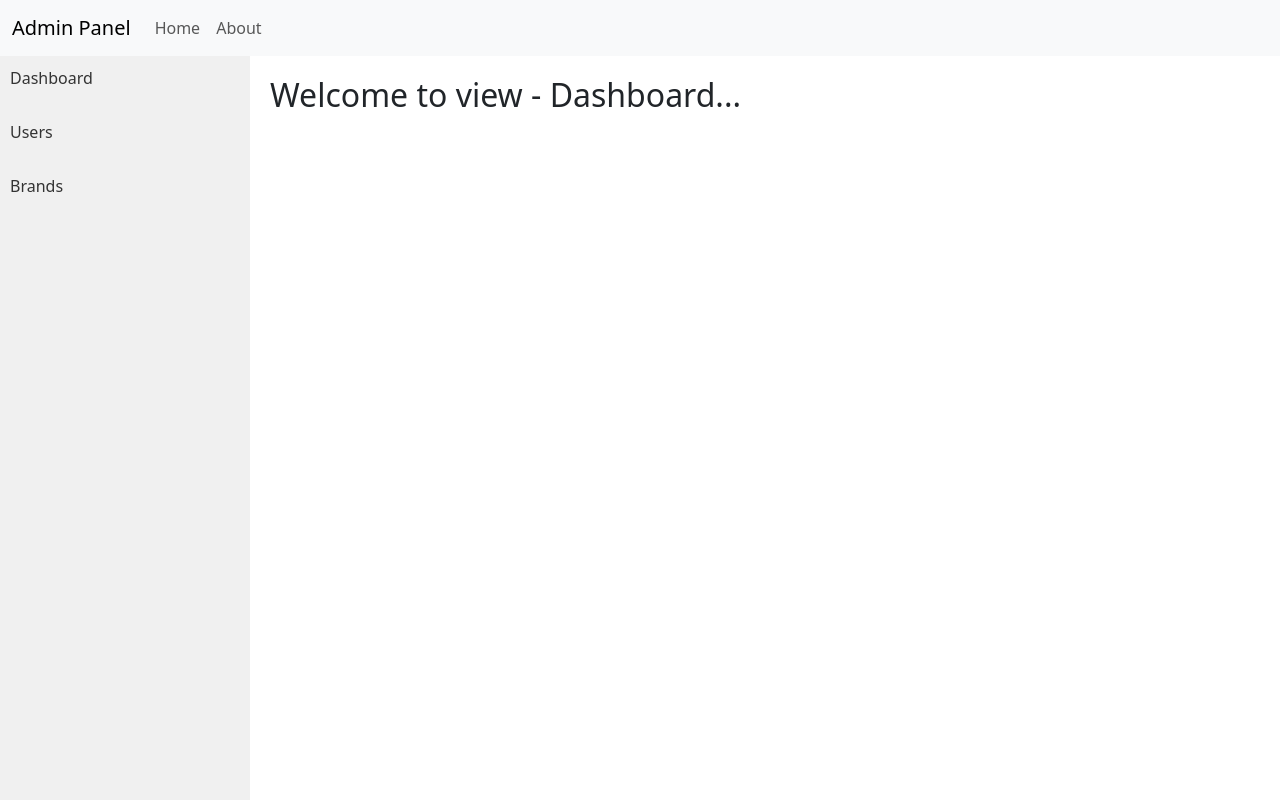
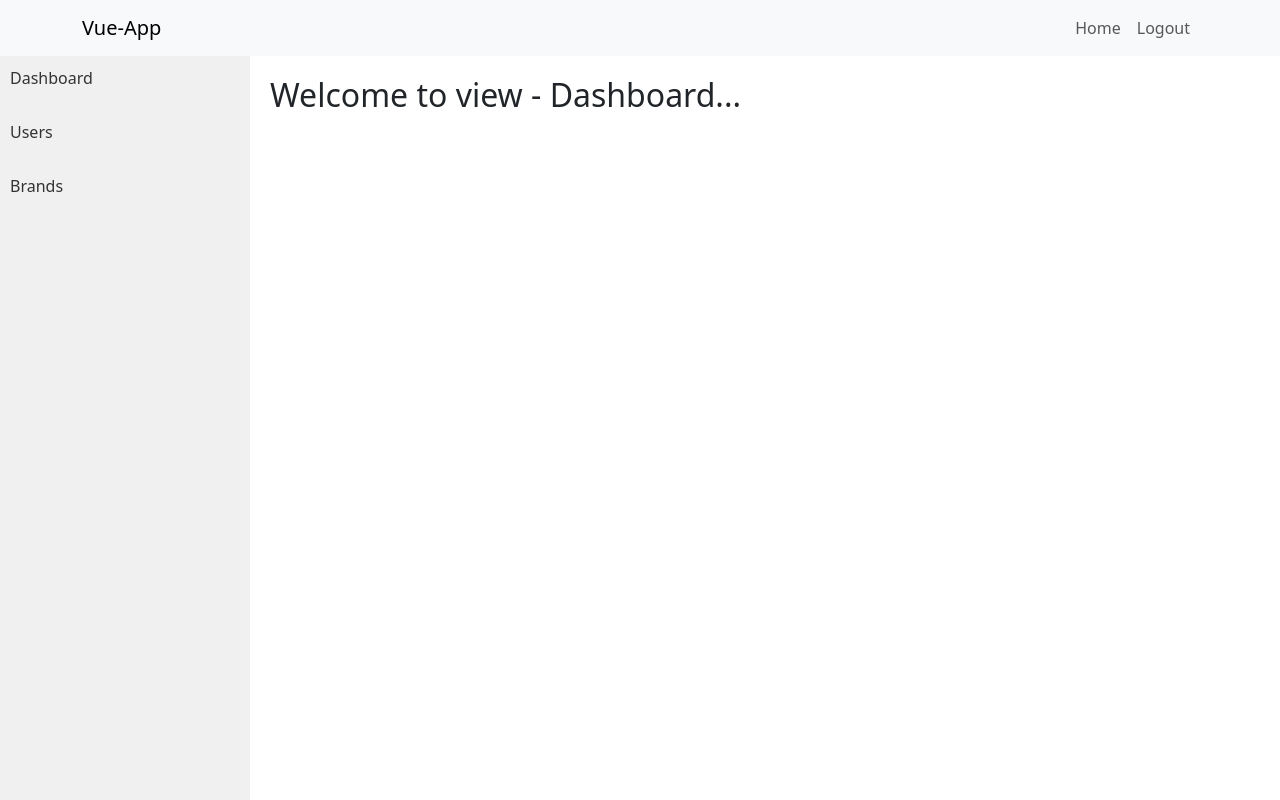
Before and after one commit to farhanfahidurrahim/POS-Software-Frontend-VueJs, a Vue app: page / in a window 1280 px wide. Built offline with nearby package versions, Linux system fonts and the light colour scheme; sample sign-in values are in the browser's storage.

Commit message:
logn, auth, logout

```diff
--- a/src/components/Navbar.vue
+++ b/src/components/Navbar.vue
@@ -1,41 +1,53 @@
 <template>
   <nav class="navbar navbar-expand-lg navbar-light bg-light">
-    <div class="container-fluid">
-      <router-link class="navbar-brand" to="/">Admin Panel</router-link>
-      <button
-        class="navbar-toggler"
-        type="button"
-        data-bs-toggle="collapse"
-        data-bs-target="#navbarSupportedContent"
-        aria-controls="navbarSupportedContent"
-        aria-expanded="false"
-        aria-label="Toggle navigation"
-      >
+    <div class="container">
+      <router-link class="navbar-brand" to="/">Vue-App</router-link>
+
+      <button class="navbar-toggler" type="button" data-bs-toggle="collapse" data-bs-target="#navbarNav" aria-controls="navbarNav" aria-expanded="false" aria-label="Toggle navigation">
         <span class="navbar-toggler-icon"></span>
       </button>
 
-      <div class="collapse navbar-collapse" id="navbarSupportedContent">
-        <ul class="navbar-nav me-auto mb-2 mb-lg-0">
+      <div class="collapse navbar-collapse" id="navbarNav">
+        <ul class="navbar-nav ms-auto">
           <li class="nav-item">
-            <router-link class="nav-link" to="/dashboard">Home</router-link>
+            <router-link class="nav-link" to="/">Home</router-link>
           </li>
-          <li class="nav-item">
-            <router-link class="nav-link" to="/users">About</router-link>
+          <li class="nav-item" v-if="isLoggedIn">
+            <button @click="logout" class="btn btn-link nav-link">Logout</button>
           </li>
-          <!-- Add more navbar links as needed -->
+          <li class="nav-item" v-else>
+            <router-link class="nav-link" to="/login">Login</router-link>
+          </li>
         </ul>
-        <div class="d-flex">
-          <!-- Navbar right content -->
-        </div>
       </div>
     </div>
   </nav>
 </template>
 
 <script setup>
-// Add any logic here if needed
+import { ref, computed } from "vue";
+import { useRouter } from "vue-router";
+import axios from "../http.js";
+
+const router = useRouter();
+
+const isLoggedIn = computed(() => {
+  // Check if user is logged in based on presence of token
+  return !!localStorage.getItem("authToken");
+});
+
+const logout = () => {
+  // Clear token from local storage
+  localStorage.removeItem("authToken");
+
+  // Clear Axios header
+  delete axios.defaults.headers.common["Authorization"];
+
+  // Redirect to login page
+  router.push({ name: "Login" });
+};
 </script>
 
 <style scoped>
-/* Add custom navbar styles */
+/* Your custom styles for the Navbar */
 </style>
--- a/src/router.js
+++ b/src/router.js
@@ -1,44 +1,54 @@
 import { createWebHistory, createRouter } from "vue-router";
 import Login from "./views/Auth/Login.vue";
+import Dashboard from "./views/Dashboard.vue";
+import User from "./views/User.vue";
+import BrandList from "./views/Brand/BrandList.vue";
+import BrandCreate from "./views/Brand/BrandCreate.vue";
 import BrandEdit from "./views/Brand/BrandEdit.vue";
-import BrandCreate from "./views/Brand/BrandCreate.vue";
 
 const routes = [{
         path: "/",
-        component: () =>
-            import ("./views/Dashboard.vue"),
+        name: "Home",
+        component: Dashboard,
+        meta: { requiresAuth: true }, // Example: Requires authentication
     },
     {
         path: "/login",
         name: "Login",
         component: Login,
+        meta: { layout: null }, // No layout for the login page
     },
     {
         path: "/dashboard",
-        component: () =>
-            import ("./views/Dashboard.vue"),
+        name: "Dashboard",
+        component: Dashboard,
+        meta: { requiresAuth: true },
     },
     {
         path: "/users",
-        component: () =>
-            import ("./views/User.vue"),
+        name: "User",
+        component: User,
+        meta: { requiresAuth: true },
     },
     {
         path: "/brands/create",
         name: "BrandCreate",
         component: BrandCreate,
+        meta: { requiresAuth: true },
     },
     {
         path: "/brands/list",
         name: "BrandList",
-        component: () =>
-            import ("./views/Brand/BrandList.vue"),
+        component: BrandList,
+        meta: { requiresAuth: true },
+        meta: { requiresAuth: true },
     },
     {
         path: "/brands/:id/edit",
         name: "BrandEdit",
         component: BrandEdit,
         props: true,
+        meta: { requiresAuth: true },
     },
 ];
 
@@ -52,10 +62,18 @@ const router = createRouter({
 
 // Global navigation guard to set default layout
 router.beforeEach((to, from, next) => {
-    if (!to.meta.layout) {
-        to.meta.layout = "DashboardLayout";
+    const isAuthenticated = localStorage.getItem("authToken") !== null;
+
+    // If the route requires authentication and user is not authenticated, redirect to login
+    if (to.meta.requiresAuth && !isAuthenticated) {
+        next({ name: "Login" });
+    } else {
+        // If the route does not have a meta layout defined, set it to 'DashboardLayout'
+        if (to.meta.layout === undefined) {
+            to.meta.layout = "DashboardLayout";
+        }
+        next();
     }
-    next();
 });
 
 export default router;
--- a/src/views/Auth/Login.vue
+++ b/src/views/Auth/Login.vue
@@ -18,7 +18,7 @@
                     :class="{ 'is-invalid': errors.email }"
                   />
                   <div v-if="errors.email" class="invalid-feedback">
-                    {{ errors.email[0] }}
+                    {{ errors.email }}
                   </div>
                 </div>
                 <div class="mb-3">
@@ -31,7 +31,7 @@
                     :class="{ 'is-invalid': errors.password }"
                   />
                   <div v-if="errors.password" class="invalid-feedback">
-                    {{ errors.password[0] }}
+                    {{ errors.password }}
                   </div>
                 </div>
                 <button type="submit" class="btn btn-primary w-100">Login</button>
@@ -67,16 +67,31 @@
 
       // Handle successful login
       console.log("Login successful:", response.data);
+      const { token, user } = response.data.data;
+      localStorage.setItem("authToken", token); // Save the token in local storage
+      axios.defaults.headers.common['Authorization'] = `Bearer ${token}`; // Set the token for future requests
       toast.success("Login successful!");
-      router.push({ name: "HomePage" }); // Redirect to the home page
+      router.push({ name: "Dashboard" }); // Redirect to the dashboard page
     } catch (error) {
       if (error.response && error.response.data.errors) {
-        errors.value = error.response.data.errors;
+        errors.value = parseErrors(error.response.data.errors);
       } else {
         console.error("Error:", error);
         toast.error("An error occurred while logging in.");
       }
     }
+  };
+
+  const parseErrors = (errorObj) => {
+    let parsedErrors = {};
+    for (let key in errorObj) {
+      if (Array.isArray(errorObj[key])) {
+        parsedErrors[key] = errorObj[key][0]; // Get the first error message from the array
+      } else {
+        parsedErrors[key] = errorObj[key];
+      }
+    }
+    return parsedErrors;
   };
   </script>
 
```
